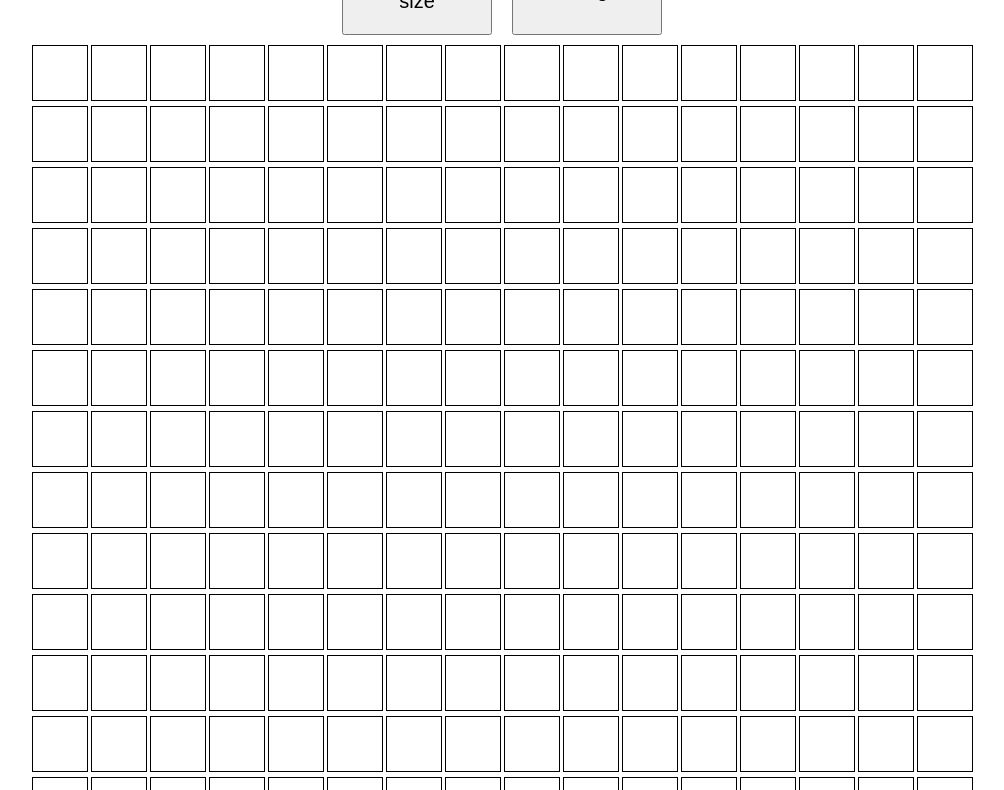
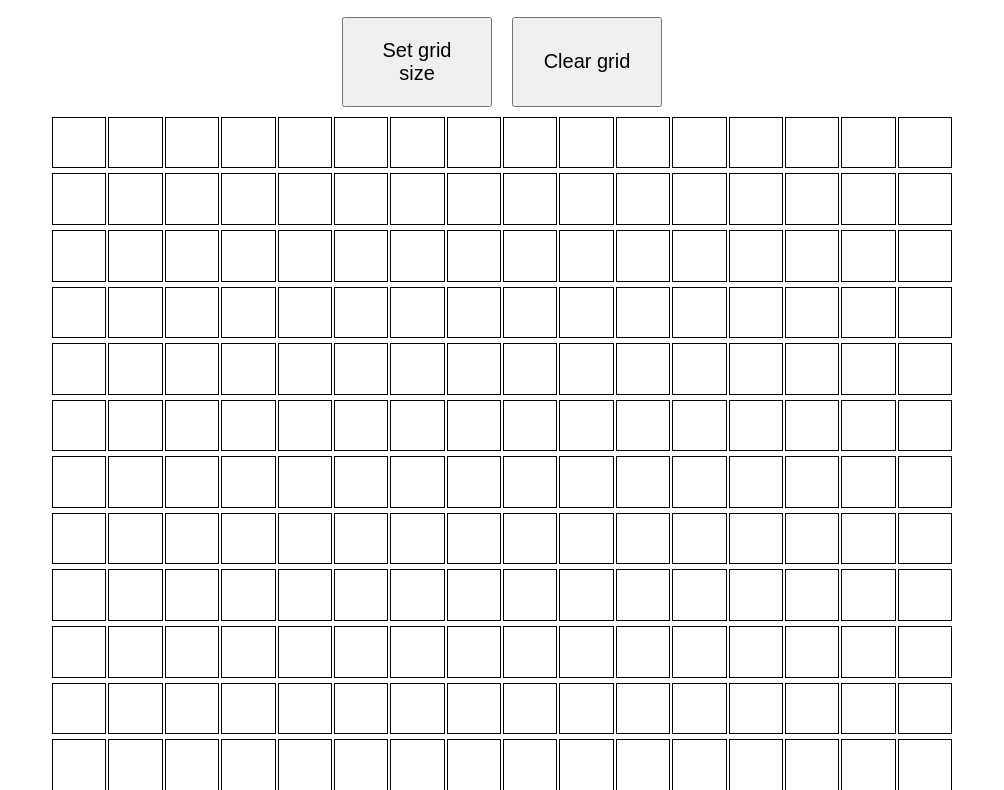
Before and after one commit to lindavid1998/etch-a-sketch, a plain HTML site: page index.html in a window 1280 px wide. Shown: the part 73-863 px from the top of the page, without its empty margins (138-1142 px from the left). Drawn offline with Linux system fonts and the light colour scheme.

Commit message:
Restrict grid size to occupy 900px x 900px area

```diff
--- a/index.html
+++ b/index.html
@@ -6,6 +6,10 @@
     <meta name="viewport" content="width=device-width, initial-scale=1.0">
     <title>Etch a Sketch Demo</title>
     <style>
+        body {
+            font-family: Arial, Helvetica, sans-serif;
+        }
+
         .contents {
             display: flex;
             flex-direction: column;
@@ -19,9 +23,15 @@
             width: 150px;
         }
 
+        .container {
+            width: 900px;
+            height: 900px;
+        }
+
     </style>
 </head>
 <body>
+    <h1 style="text-align: center">Etch a Sketch Demo</h1>
     <div class="contents">
         <div style="display: flex;">
             <button class="set-size">Set grid size</button>
--- a/javascript.js
+++ b/javascript.js
@@ -7,10 +7,10 @@ function createGrid(dim = 16) {
         for (let j = 0; j < dim; j++) {
             let div = document.createElement('div')
             div.className = 'box'
-            div.style.cssText = 'flex: none; width: 50px; height: 50px; border: 1px solid black; padding: 2px;'
+            div.style.cssText = 'flex: 1 1 0; border: 1px solid black; padding: 2px;'
             row.appendChild(div)
         }
-        row.style.cssText = 'display: flex; gap: 3px; justify-content: center;'
+        row.style.cssText = 'display: flex; gap: 2px; justify-content: center; flex: 1 1 0;'
         container.appendChild(row)
     }
     container.style.cssText = 'display: flex; flex-direction: column; gap: 5px;'
```
